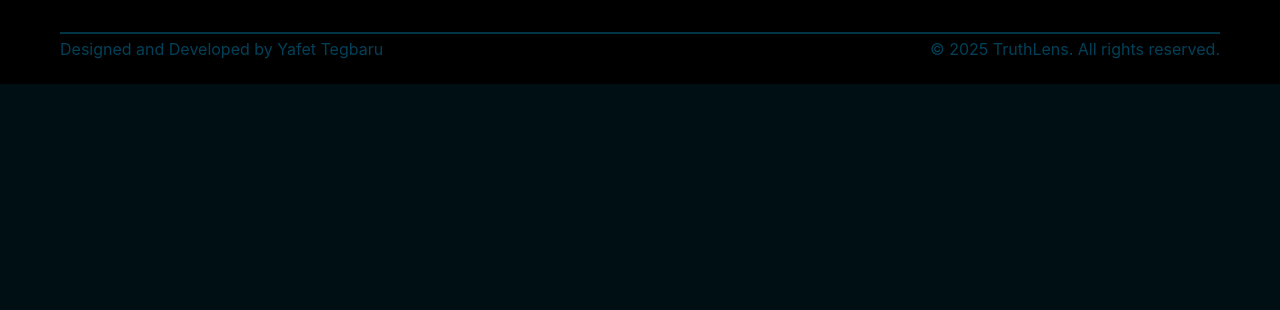
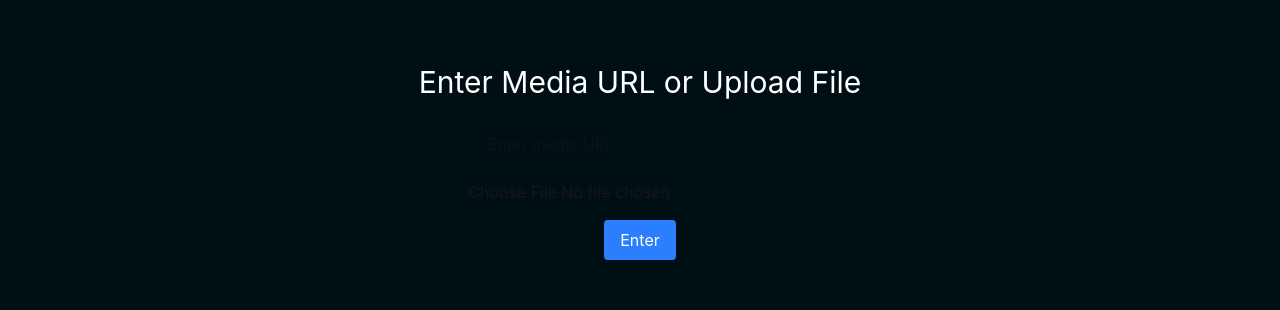
Before and after one commit to yafet188/TruthLens, a Next.js app: page /analyze in a window 1280 px wide. Shown: the part 381-691 px from the top of the page. Built offline with nearby package versions, Linux system fonts and the light colour scheme.

Commit message:
Created media upload component

```diff
--- /dev/null
+++ b/app/components/EnterMedia.tsx
@@ -0,0 +1,25 @@
+'use client';
+import React from 'react';
+
+export default function EnterMedia({ onEnter }: { onEnter: () => void }) {
+    return (
+        <div className="flex flex-col items-center justify-center min-h-screen">
+            <h1 className="text-white text-3xl mb-6">Enter Media URL or Upload File</h1>
+            <input
+                type="text"
+                placeholder="Enter media URL"
+                className="mb-4 p-2 rounded w-80"
+            />
+            <input
+                type="file"
+                className="mb-4"
+            />
+            <button
+                onClick={onEnter}
+                className="bg-blue-500 text-white px-4 py-2 rounded"
+            >
+                Enter
+            </button>
+        </div>
+    );
+}
```
